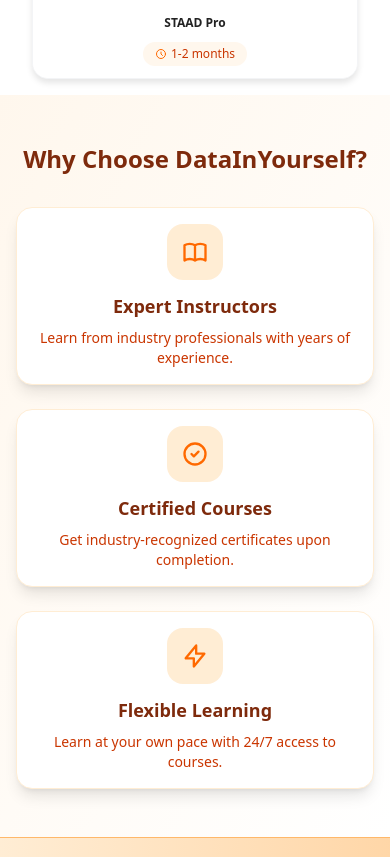
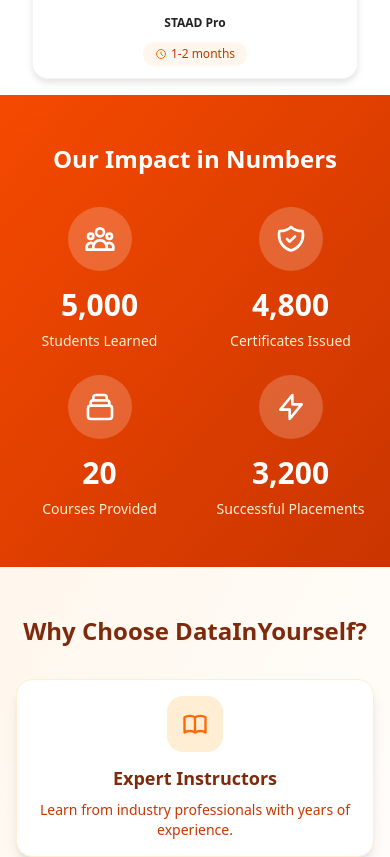
Before and after one commit to nilimaSahu22/DataInYourself, a Next.js app: page / in a window 390 px wide. Shown: the part 7088-7945 px from the top of the page. Built offline with nearby package versions, Linux system fonts and the light colour scheme.

Commit message:
trusted partner

```diff
--- a/app/page.tsx
+++ b/app/page.tsx
@@ -29,10 +29,80 @@ export default function Home() {
   const [submitSuccess, setSubmitSuccess] = useState(false);
   const [submitError, setSubmitError] = useState('');
 
+  // Statistics animation state
+  const [statsVisible, setStatsVisible] = useState(false);
+  const [animatedStats, setAnimatedStats] = useState({
+    studentsLearned: 0,
+    certificatesIssued: 0,
+    coursesProvided: 0,
+    placements: 0
+  });
+
+  // Statistics data
+  const finalStats = {
+    studentsLearned: 5000,
+    certificatesIssued: 4800,
+    coursesProvided: 20,
+    placements: 3200
+  };
+
   // Handle hydration
   useEffect(() => {
     setIsClient(true);
   }, []);
+
+  // Statistics animation effect
+  useEffect(() => {
+    if (!isClient) return;
+
+    const observer = new IntersectionObserver(
+      (entries) => {
+        entries.forEach((entry) => {
+          if (entry.isIntersecting && !statsVisible) {
+            setStatsVisible(true);
+            animateStats();
+          }
+        });
+      },
+      { threshold: 0.3 }
+    );
+
+    const statsSection = document.getElementById('stats-section');
+    if (statsSection) {
+      observer.observe(statsSection);
+    }
+
+    return () => {
+      if (statsSection) {
+        observer.unobserve(statsSection);
+      }
+    };
+  }, [isClient, statsVisible]);
+
+  // Animate statistics
+  const animateStats = () => {
+    const duration = 2000; // 2 seconds
+    const steps = 60;
+    const stepDuration = duration / steps;
+
+    let currentStep = 0;
+    const interval = setInterval(() => {
+      currentStep++;
+      const progress = currentStep / steps;
+
+      setAnimatedStats({
+        studentsLearned: Math.floor(finalStats.studentsLearned * progress),
+        certificatesIssued: Math.floor(finalStats.certificatesIssued * progress),
+        coursesProvided: Math.floor(finalStats.coursesProvided * progress),
+        placements: Math.floor(finalStats.placements * progress)
+      });
+
+      if (currentStep >= steps) {
+        clearInterval(interval);
+        setAnimatedStats(finalStats);
+      }
+    }, stepDuration);
+  };
 
   // Track navigation away from home page
   useEffect(() => {
@@ -219,16 +289,17 @@ export default function Home() {
 
   // Company logos data
   const companyLogos = [
-    { src: '/icon_assets/accenture.png', alt: 'Accenture' },
-    { src: '/icon_assets/amazon.png', alt: 'Amazon' },
-    { src: '/icon_assets/Cognizant.png', alt: 'Cognizant' },
-    { src: '/icon_assets/ericsson.png', alt: 'Ericsson' },
-    { src: '/icon_assets/HCL.png', alt: 'HCL' },
-    { src: '/icon_assets/infosys.png', alt: 'Infosys' },
-    { src: '/icon_assets/microland.png', alt: 'Microland' },
-    { src: '/icon_assets/microsoft-80658_1920.png', alt: 'Microsoft' },
-    { src: '/icon_assets/tcs.png', alt: 'TCS' },
-    { src: '/icon_assets/tech-mahindra.png', alt: 'Tech Mahindra' },
+    { src: '/icon_assets/accenture.png', alt: 'Accenture logo' },
+    { src: '/icon_assets/amazon.png', alt: 'Amazon logo' },
+    { src: '/icon_assets/Cognizant.png', alt: 'Cognizant logo' },
+    { src: '/icon_assets/ericsson.png', alt: 'Ericsson logo' },
+    { src: '/icon_assets/HCL.png', alt: 'HCL logo' },
+    { src: '/icon_assets/infosys.png', alt: 'Infosys logo' },
+    { src: '/icon_assets/meta.png', alt: 'Meta logo' },
+    { src: '/icon_assets/microland.png', alt: 'Microland logo' },
+    { src: '/icon_assets/microsoft-80658_1920.png', alt: 'Microsoft logo' },
+    { src: '/icon_assets/tcs.png', alt: 'TCS logo' },
+    { src: '/icon_assets/tech-mahindra.png', alt: 'Tech Mahindra logo' },
   ];
 
   // Carousel state for mobile - continuous scrolling
@@ -360,6 +431,68 @@ export default function Home() {
         </div>
       </section>
 
+      {/* Statistics Section */}
+      <section id="stats-section" className="py-12 sm:py-16 md:py-20 lg:py-24 px-4 sm:px-6 md:px-8 lg:px-8 bg-gradient-to-br from-orange-600 to-orange-700">
+        <div className="max-w-7xl mx-auto">
+          <h2 className="text-2xl sm:text-3xl font-bold text-center text-white mb-8 sm:mb-12 md:mb-16">
+            Our Impact in Numbers
+          </h2>
+          <div className="grid grid-cols-2 md:grid-cols-4 gap-6 sm:gap-8 lg:gap-12">
+            {/* Students Learned */}
+            <div className="text-center">
+              <div className="w-16 h-16 sm:w-20 sm:h-20 bg-white/20 rounded-full flex items-center justify-center mx-auto mb-4 sm:mb-6">
+                <svg className="w-8 h-8 sm:w-10 sm:h-10 text-white" fill="none" stroke="currentColor" viewBox="0 0 24 24">
+                  <path strokeLinecap="round" strokeLinejoin="round" strokeWidth={2} d="M17 20h5v-2a3 3 0 00-5.356-1.857M17 20H7m10 0v-2c0-.656-.126-1.283-.356-1.857M7 20H2v-2a3 3 0 015.356-1.857M7 20v-2c0-.656.126-1.283.356-1.857m0 0a5.002 5.002 0 019.288 0M15 7a3 3 0 11-6 0 3 3 0 016 0zm6 3a2 2 0 11-4 0 2 2 0 014 0zM7 10a2 2 0 11-4 0 2 2 0 014 0z" />
+                </svg>
+              </div>
+              <div className="text-3xl sm:text-4xl md:text-5xl font-bold text-white mb-2 sm:mb-3">
+                {isClient ? animatedStats.studentsLearned.toLocaleString() : '0'}
+              </div>
+              <p className="text-sm sm:text-base text-orange-100 font-medium">Students Learned</p>
+            </div>
+
+            {/* Certificates Issued */}
+            <div className="text-center">
+              <div className="w-16 h-16 sm:w-20 sm:h-20 bg-white/20 rounded-full flex items-center justify-center mx-auto mb-4 sm:mb-6">
+                <svg className="w-8 h-8 sm:w-10 sm:h-10 text-white" fill="none" stroke="currentColor" viewBox="0 0 24 24">
+                  <path strokeLinecap="round" strokeLinejoin="round" strokeWidth={2} d="M9 12l2 2 4-4m5.618-4.016A11.955 11.955 0 0112 2.944a11.955 11.955 0 01-8.618 3.04A12.02 12.02 0 003 9c0 5.591 3.824 10.29 9 11.622 5.176-1.332 9-6.03 9-11.622 0-1.042-.133-2.052-.382-3.016z" />
+                </svg>
+              </div>
+              <div className="text-3xl sm:text-4xl md:text-5xl font-bold text-white mb-2 sm:mb-3">
+                {isClient ? animatedStats.certificatesIssued.toLocaleString() : '0'}
+              </div>
+              <p className="text-sm sm:text-base text-orange-100 font-medium">Certificates Issued</p>
+            </div>
+
+            {/* Courses Provided */}
+            <div className="text-center">
+              <div className="w-16 h-16 sm:w-20 sm:h-20 bg-white/20 rounded-full flex items-center justify-center mx-auto mb-4 sm:mb-6">
+                <svg className="w-8 h-8 sm:w-10 sm:h-10 text-white" fill="none" stroke="currentColor" viewBox="0 0 24 24">
+                  <path strokeLinecap="round" strokeLinejoin="round" strokeWidth={2} d="M19 11H5m14 0a2 2 0 012 2v6a2 2 0 01-2 2H5a2 2 0 01-2-2v-6a2 2 0 012-2m14 0V9a2 2 0 00-2-2M5 11V9a2 2 0 012-2m0 0V5a2 2 0 012-2h6a2 2 0 012 2v2M7 7h10" />
+                </svg>
+              </div>
+              <div className="text-3xl sm:text-4xl md:text-5xl font-bold text-white mb-2 sm:mb-3">
+                {isClient ? animatedStats.coursesProvided : '0'}
+              </div>
+              <p className="text-sm sm:text-base text-orange-100 font-medium">Courses Provided</p>
+            </div>
+
+            {/* Placements */}
+            <div className="text-center">
+              <div className="w-16 h-16 sm:w-20 sm:h-20 bg-white/20 rounded-full flex items-center justify-center mx-auto mb-4 sm:mb-6">
+                <svg className="w-8 h-8 sm:w-10 sm:h-10 text-white" fill="none" stroke="currentColor" viewBox="0 0 24 24">
+                  <path strokeLinecap="round" strokeLinejoin="round" strokeWidth={2} d="M13 10V3L4 14h7v7l9-11h-7z" />
+                </svg>
+              </div>
+              <div className="text-3xl sm:text-4xl md:text-5xl font-bold text-white mb-2 sm:mb-3">
+                {isClient ? animatedStats.placements.toLocaleString() : '0'}
+              </div>
+              <p className="text-sm sm:text-base text-orange-100 font-medium">Successful Placements</p>
+            </div>
+          </div>
+        </div>
+      </section>
+
       {/* Features Section */}
       <section className="py-12 sm:py-16 md:py-20 lg:py-24 px-4 sm:px-6 md:px-8 lg:px-8 bg-gradient-to-br from-orange-50 to-white">
         <div className="max-w-7xl mx-auto">
@@ -401,6 +534,9 @@ export default function Home() {
       {/* Company Logos Section */}
       <section className="bg-gradient-to-r from-orange-100 to-orange-200 py-6 sm:py-8 border-t border-b border-orange-300">
         <div className="max-w-7xl mx-auto px-4 sm:px-6 md:px-8 lg:px-8">
+          <h2 className="text-2xl sm:text-3xl font-bold text-center text-orange-900 mb-6 sm:mb-8">
+            Trusted Partners
+          </h2>
           {/* Mobile: Continuous scrolling carousel */}
           <div className="flex justify-center items-center sm:hidden overflow-hidden" style={{ minHeight: 80 }}>
             <div
@@ -460,7 +596,7 @@ export default function Home() {
                   src={logo.src}
                   alt={logo.alt}
                   fill
-                  sizes="140px"
+                  sizes="180px"
                   className="object-contain"
                   priority
                 />
```
Also changed, not shown: public/icon_assets/meta.png (added).
